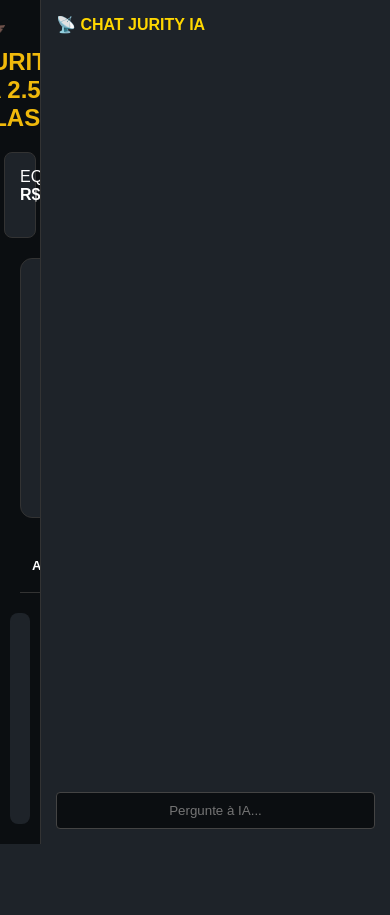
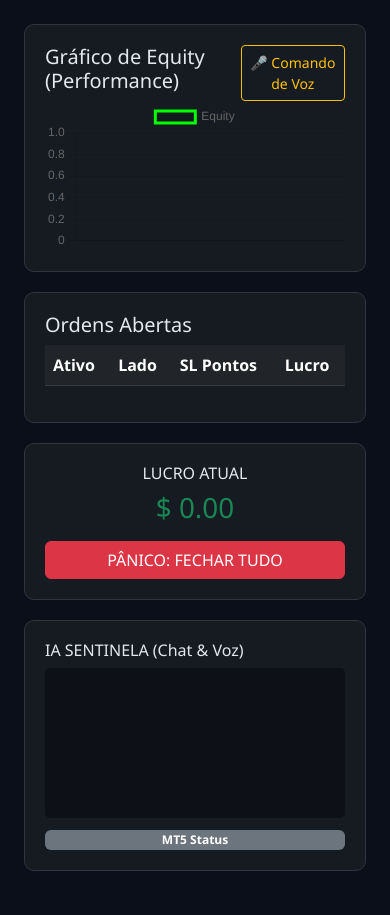
Before and after one commit to eloijurity-creator/DayTraderJurity, a Flask app: page / in a window 390 px wide. Before the commit the page ends 844 px from the top, so only its background shows below. Run offline with Flask 3, Linux system fonts and the light colour scheme; lists and menus that the app fills with data are empty.

Commit message:
Update index.html

```diff
--- a/templates/index.html
+++ b/templates/index.html
@@ -1,169 +1,110 @@
 <!DOCTYPE html>
-<html lang="pt-br">
+<html lang="pt-pt">
 <head>
     <meta charset="UTF-8">
-    <title>Jurity IA 2.5 Flash - Dashboard</title>
+    <title>IA TRADER SENTINELA</title>
+    <link href="https://cdn.jsdelivr.net/npm/bootstrap@5.3.0/dist/css/bootstrap.min.css" rel="stylesheet">
     <script src="https://cdn.jsdelivr.net/npm/chart.js"></script>
     <style>
-        body { background: #0b0e11; color: white; font-family: sans-serif; margin: 0; display: flex; height: 100vh; overflow: hidden; }
-
-        /* Layout */
-        .main-content { flex: 1; padding: 20px; overflow-y: auto; display: flex; flex-direction: column; align-items: center; }
-        .sidebar-right { width: 320px; background: #1e2329; border-left: 1px solid #333; display: flex; flex-direction: column; padding: 15px; }
-
-        /* Widgets */
-        .status-bar { width: 100%; max-width: 900px; background: #1e2329; padding: 15px; border-radius: 8px; display: flex; justify-content: space-around; margin-bottom: 20px; border: 1px solid #333; }
-        .grid-ativos { display: grid; grid-template-columns: 1fr 1fr; gap: 20px; width: 100%; max-width: 900px; }
-        .card { background: #1e2329; padding: 20px; border-radius: 12px; border: 1px solid #333; text-align: center; }
-        .price { font-size: 42px; color: #f0b90b; font-weight: bold; font-family: monospace; }
-
-        /* Controles de Risco */
-        .risco-inputs { display: flex; gap: 10px; justify-content: center; margin: 15px 0; font-size: 12px; }
-        .risco-inputs div { display: flex; flex-direction: column; }
-        input { background: #0b0e11; color: gold; border: 1px solid #444; padding: 5px; border-radius: 4px; width: 60px; text-align: center; }
-
-        /* IA Banner */
-        .ia-sugestao { display: none; background: linear-gradient(90deg, #f0b90b, #b38a08); color: black; padding: 10px; border-radius: 8px; margin-bottom: 10px; font-weight: bold; cursor: pointer; animation: pulse 1.5s infinite; }
-        @keyframes pulse { 0% {transform: scale(1);} 50% {transform: scale(1.02);} 100% {transform: scale(1);} }
-
-        /* Tabela e Gráfico */
-        .table-container { width: 100%; max-width: 900px; margin-top: 20px; background: #1e2329; border-radius: 8px; }
-        table { width: 100%; border-collapse: collapse; font-size: 13px; }
-        th, td { padding: 12px; text-align: left; border-bottom: 1px solid #333; }
-        .chart-container { width: 100%; max-width: 900px; height: 200px; margin-top: 20px; background: #1e2329; border-radius: 8px; padding: 10px; }
-
-        /* Chat */
-        #chat-window { flex: 1; overflow-y: auto; font-size: 13px; margin-bottom: 10px; padding-right: 5px; }
-        .chat-input { width: 100%; padding: 10px; background: #0b0e11; border: 1px solid #444; color: white; border-radius: 4px; box-sizing: border-box; }
-        .gain { color: #02c076; } .loss { color: #cf304a; }
+        body { background: #0b0f19; color: #e2e8f0; font-family: 'Segoe UI', sans-serif; }
+        .panel { background: #161b22; border: 1px solid #30363d; border-radius: 10px; padding: 20px; margin-bottom: 20px; }
+        .chat-area { height: 150px; overflow-y: auto; background: #0d1117; border-radius: 5px; padding: 10px; color: #8b949e; font-size: 0.85rem; }
+        .alert-row { background: rgba(255, 0, 0, 0.2) !important; animation: blink 1.5s infinite; }
+        @keyframes blink { 0% { opacity: 1; } 50% { opacity: 0.5; } 100% { opacity: 1; } }
     </style>
 </head>
 <body>
-
-    <div class="main-content">
-        <h2 style="color:#f0b90b; margin-top:0;">🦅 JURITY IA 2.5 FLASH <small id="f-conta" style="color:white; font-size:12px; opacity:0.6"></small></h2>
-
-        <div class="status-bar">
-            <span>EQUITY: <b id="f-saldo">R$ 0,00</b></span>
-            <span>HOJE: <b id="f-dia">R$ 0,00</b></span>
-            <span>ABERTO: <b id="f-aberto">R$ 0,00</b></span>
-        </div>
-
-        <div class="grid-ativos">
-            <div class="card">
-                <h3>WIN <span id="r-win" style="font-size:12px; opacity:0.5">RSI: --</span></h3>
-                <div id="ia-win" class="ia-sugestao" onclick="execIA('WIN')">--</div>
-                <div id="p-win" class="price">0</div>
-
-                <div class="risco-inputs">
-                    <div>Lotes<input type="number" id="l-win" value="1"></div>
-                    <div>Stop Pts<input type="number" id="sl-win" value="150"></div>
-                    <div>Gain Pts<input type="number" id="tp-win" value="300"></div>
+<div class="container-fluid p-4">
+    <div class="row">
+        <div class="col-md-8">
+            <div class="panel">
+                <div class="d-flex justify-content-between">
+                    <h5>Gráfico de Equity (Performance)</h5>
+                    <button onclick="ativarVoz()" class="btn btn-outline-warning btn-sm">🎤 Comando de Voz</button>
                 </div>
-
-                <div style="display:flex; gap:10px;">
-                    <button onclick="ordem('WIN','BUY')" style="flex:1; background:#02c076; border:none; padding:12px; color:white; font-weight:bold; border-radius:4px; cursor:pointer;">COMPRAR</button>
-                    <button onclick="ordem('WIN','SELL')" style="flex:1; background:#cf304a; border:none; padding:12px; color:white; font-weight:bold; border-radius:4px; cursor:pointer;">VENDER</button>
-                </div>
+                <canvas id="chart" style="height: 250px;"></canvas>
             </div>
-
-            <div class="card">
-                <h3>WDO <span id="r-wdo" style="font-size:12px; opacity:0.5">RSI: --</span></h3>
-                <div id="ia-wdo" class="ia-sugestao" onclick="execIA('WDO')">--</div>
-                <div id="p-wdo" class="price">0</div>
-
-                <div class="risco-inputs">
-                    <div>Lotes<input type="number" id="l-wdo" value="1"></div>
-                    <div>Stop Pts<input type="number" id="sl-wdo" value="5"></div>
-                    <div>Gain Pts<input type="number" id="tp-wdo" value="15"></div>
-                </div>
-
-                <div style="display:flex; gap:10px;">
-                    <button onclick="ordem('WDO','BUY')" style="flex:1; background:#02c076; border:none; padding:12px; color:white; font-weight:bold; border-radius:4px; cursor:pointer;">COMPRAR</button>
-                    <button onclick="ordem('WDO','SELL')" style="flex:1; background:#cf304a; border:none; padding:12px; color:white; font-weight:bold; border-radius:4px; cursor:pointer;">VENDER</button>
-                </div>
+            <div class="panel">
+                <h5>Ordens Abertas</h5>
+                <table class="table table-dark">
+                    <thead><tr><th>Ativo</th><th>Lado</th><th>SL Pontos</th><th>Lucro</th></tr></thead>
+                    <tbody id="tabela"></tbody>
+                </table>
             </div>
         </div>
+        <div class="col-md-4">
+            <div class="panel text-center">
+                <h6>LUCRO ATUAL</h6>
+                <h1 id="lucro" class="text-success">$ 0.00</h1>
+                <button onclick="panic()" class="btn btn-danger w-100 mt-2">PÂNICO: FECHAR TUDO</button>
+            </div>
+            <div class="panel">
+                <h6>IA SENTINELA (Chat & Voz)</h6>
+                <div id="chat" class="chat-area mb-2"></div>
+                <div id="status-ia" class="badge bg-secondary w-100">MT5 Status</div>
+            </div>
+        </div>
+    </div>
+</div>
 
-        <div class="table-container">
-            <table>
-                <thead>
-                    <tr><th>Ativo</th><th>Tipo</th><th>Lotes</th><th>Lucro</th><th>TS Ativo?</th></tr>
-                </thead>
-                <tbody id="tabela-corpo"></tbody>
-            </table>
-        </div>
+<script>
+    // Gráfico
+    const ctx = document.getElementById('chart').getContext('2d');
+    const chart = new Chart(ctx, { type: 'line', data: { labels: [], datasets: [{ label: 'Equity', data: [], borderColor: '#00ff00', tension: 0.4 }] } });
 
-        <div class="chart-container"><canvas id="equityChart"></canvas></div>
-    </div>
+    // Voz (Saída)
+    function falar(texto) {
+        const msg = new SpeechSynthesisUtterance(texto);
+        msg.lang = 'pt-PT';
+        window.speechSynthesis.speak(msg);
+    }
 
-    <div class="sidebar-right">
-        <h4 style="color:gold; margin-top:0;">📡 CHAT JURITY IA</h4>
-        <div id="chat-window"></div>
-        <input type="text" id="chat-in" class="chat-input" placeholder="Pergunte à IA...">
-    </div>
+    // Comando de Voz (Entrada)
+    function ativarVoz() {
+        const rec = new (window.SpeechRecognition || window.webkitSpeechRecognition)();
+        rec.lang = 'pt-PT';
+        rec.onresult = (e) => {
+            const cmd = e.results[0][0].transcript.toLowerCase();
+            if(cmd.includes("fechar")) panic();
+            if(cmd.includes("ajuda")) falar("Estou a monitorizar o mercado para si.");
+        };
+        rec.start();
+    }
 
-    <script>
-        const ctx = document.getElementById('equityChart').getContext('2d');
-        let chart = new Chart(ctx, { type:'line', data:{ labels:[], datasets:[{label:'Equity', data:[], borderColor:'gold', fill:true, backgroundColor:'rgba(255,215,0,0.05)', tension:0.3}] }, options:{ maintainAspectRatio:false, plugins:{legend:{display:false}}, scales:{x:{display:false}, y:{grid:{color:'#222'}}} } });
+    async function panic() { await fetch('/api/panic', {method: 'POST'}); falar("Ordem de pânico executada. Todas as posições fechadas."); }
 
-        let gatilhos = { WIN: null, WDO: null };
+    async function atualizar() {
+        const res = await fetch('/api/dados');
+        const d = await res.json();
 
-        function falar(t) { const m = new SpeechSynthesisUtterance(t); m.lang='pt-BR'; window.speechSynthesis.speak(m); }
+        document.getElementById('lucro').innerText = `$ ${d.lucro_total}`;
+        document.getElementById('status-ia').innerText = d.ia_ativa ? "IA HABILITADA" : "IA DESABILITADA NO TERMINAL";
+        document.getElementById('status-ia').className = d.ia_ativa ? "badge bg-success w-100" : "badge bg-danger w-100";
 
-        async function ordem(ativo, tipo) {
-            const l = document.getElementById(`l-${ativo.toLowerCase()}`).value;
-            const sl = document.getElementById(`sl-${ativo.toLowerCase()}`).value;
-            const tp = document.getElementById(`tp-${ativo.toLowerCase()}`).value;
+        // Tabela e Alertas
+        let html = '';
+        d.ordens.forEach(o => {
+            html += `<tr class="${o.alerta ? 'alert-row' : ''}"><td>${o.ativo}</td><td>${o.tipo}</td><td>${o.dist_sl}</td><td>${o.lucro}</td></tr>`;
+        });
+        document.getElementById('tabela').innerHTML = html;
 
-            await fetch('/set_order', {method:'POST', headers:{'Content-Type':'application/json'},
-                body:JSON.stringify({ativo, tipo, lotes:l, sl_pts:sl, tp_pts:tp})});
-            falar(`${tipo} no ${ativo} enviado.`);
-        }
+        // Gráfico
+        chart.data.labels.push(new Date().toLocaleTimeString());
+        chart.data.datasets[0].data.push(d.lucro_total);
+        if(chart.data.labels.length > 15) { chart.data.labels.shift(); chart.data.datasets[0].data.shift(); }
+        chart.update();
+    }
 
-        function execIA(ativo) { if(gatilhos[ativo]) ordem(ativo, gatilhos[ativo].tipo); }
+    async function sentinela() {
+        const res = await fetch('/api/analise');
+        const d = await res.json();
+        const chat = document.getElementById('chat');
+        chat.innerHTML = `<p><strong>[Sentinela]:</strong> ${d.conselho}</p>` + chat.innerHTML;
+        falar(d.conselho);
+    }
 
-        async function update() {
-            try {
-                const res = await fetch('/get_signal'); const d = await res.json();
-
-                ["win", "wdo"].forEach(a => {
-                    document.getElementById(`p-${a}`).innerText = d[a].preco;
-                    document.getElementById(`r-${a}`).innerText = `RSI: ${d[a].rsi}`;
-                    const banner = document.getElementById(`ia-${a}`);
-                    if(d[a].sugestao) {
-                        banner.style.display = 'block'; banner.innerText = d[a].sugestao.texto + " | EXECUTAR?";
-                        gatilhos[a.toUpperCase()] = d[a].sugestao;
-                    } else { banner.style.display = 'none'; }
-                });
-
-                document.getElementById('f-saldo').innerText = `R$ ${d.fin.saldo_atual.toFixed(2)}`;
-                document.getElementById('f-dia').innerText = `R$ ${d.fin.resultado_dia.toFixed(2)}`;
-                document.getElementById('f-aberto').innerText = `R$ ${d.fin.em_aberto.toFixed(2)}`;
-                document.getElementById('f-conta').innerText = `CONTA: ${d.fin.conta}`;
-
-                document.getElementById('tabela-corpo').innerHTML = d.posicoes.map(p => `
-                    <tr><td>${p.symbol}</td><td class="${p.type==0?'gain':'loss'}">${p.type==0?'BUY':'SELL'}</td><td>${p.volume}</td><td class="${p.profit>=0?'gain':'loss'}">R$ ${p.profit.toFixed(2)}</td><td><b style="color:cyan">SIM</b></td></tr>
-                `).join('');
-
-                chart.data.labels = d.historico.map(h => h.horario);
-                chart.data.datasets[0].data = d.historico.map(h => h.acumulado);
-                chart.update('none');
-            } catch(e) {}
-        }
-
-        document.getElementById('chat-in').addEventListener('keypress', async (e) => {
-            if(e.key === 'Enter') {
-                const box = document.getElementById('chat-window');
-                box.innerHTML += `<p><b>Você:</b> ${e.target.value}</p>`;
-                const r = await fetch('/chat', {method:'POST', headers:{'Content-Type':'application/json'}, body:JSON.stringify({mensagem:e.target.value})});
-                const data = await r.json();
-                box.innerHTML += `<p style="color:gold"><b>Jurity IA:</b> ${data.resposta}</p>`;
-                e.target.value = ''; box.scrollTop = box.scrollHeight;
-            }
-        });
-
-        setInterval(update, 1000);
-    </script>
+    setInterval(atualizar, 2000);
+    setInterval(sentinela, 30000); // Analisa a cada 30 seg
+</script>
 </body>
 </html>
```
